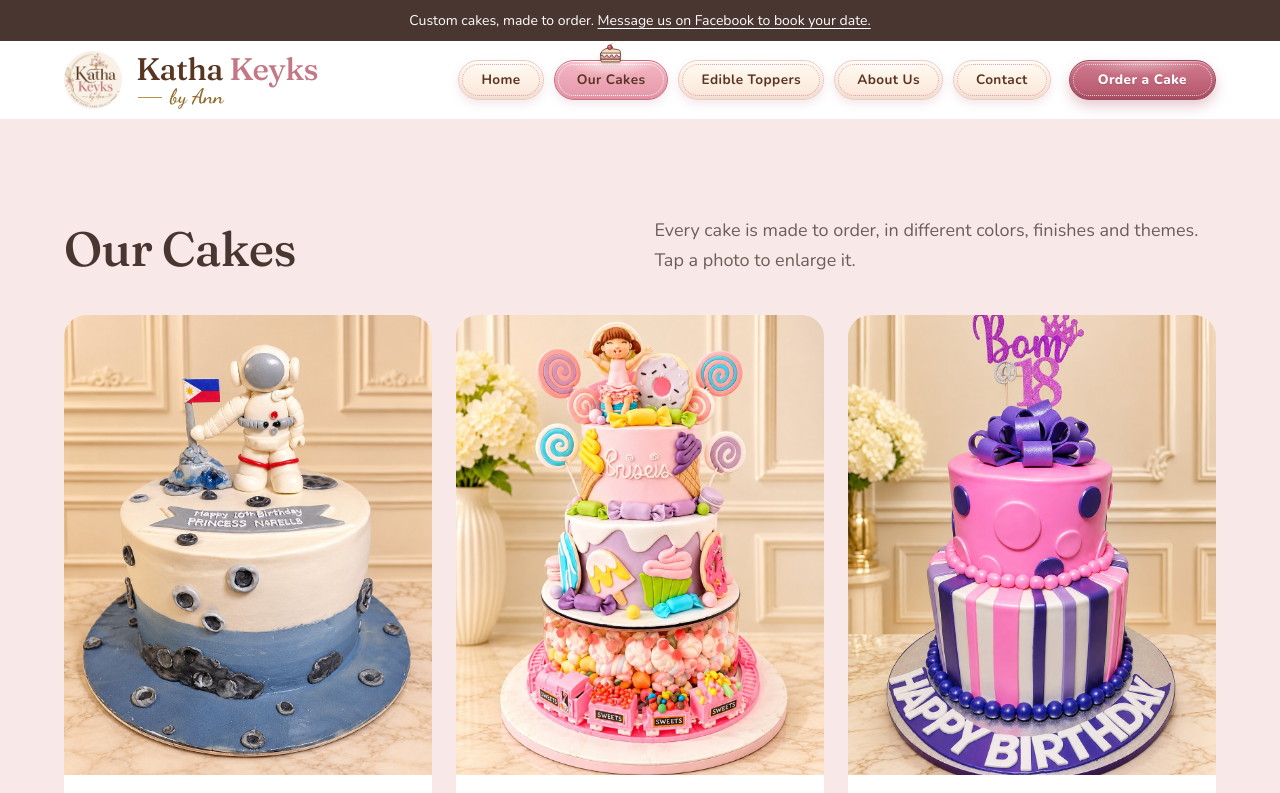
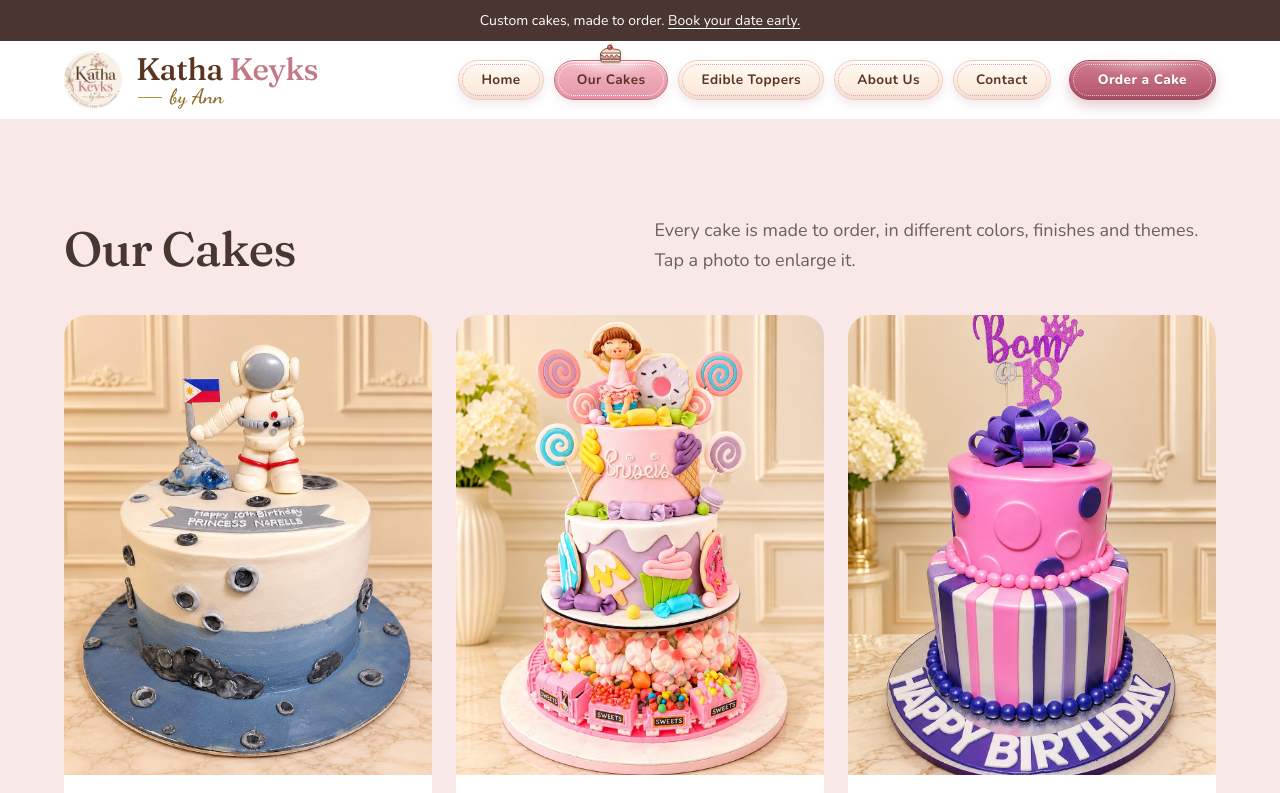
Before and after one commit to sienabayanipup/kathakeyks, a plain HTML site: page cakes.html in a window 1280 px wide. Shown: the top 793 px of the page. Drawn offline with nearby package versions, Linux system fonts and the light colour scheme.

Commit message:
Update cakes.html

```diff
--- a/cakes.html
+++ b/cakes.html
@@ -15,7 +15,7 @@
 <link rel="stylesheet" href="styles.css">
 </head>
 <body>
-<div class="announce">Custom cakes, made to order. <a href="https://www.facebook.com/cakeliciousph" target="_blank" rel="noopener">Message us on Facebook to book your date.</a></div>
+<div class="announce">Custom cakes, made to order. <a href="order.html">Book your date early.</a></div>
 <header>
   <nav class="wrap nav" aria-label="Main">
     <a href="index.html" class="logo brand-link" aria-label="Katha Keyks home"><img src="images/logo.png" alt="" width="72" height="72"><span class="brand" aria-hidden="true"><span class="brand-name">Katha <b>Keyks</b></span><span class="brand-by">by Ann</span></span></a>
```
